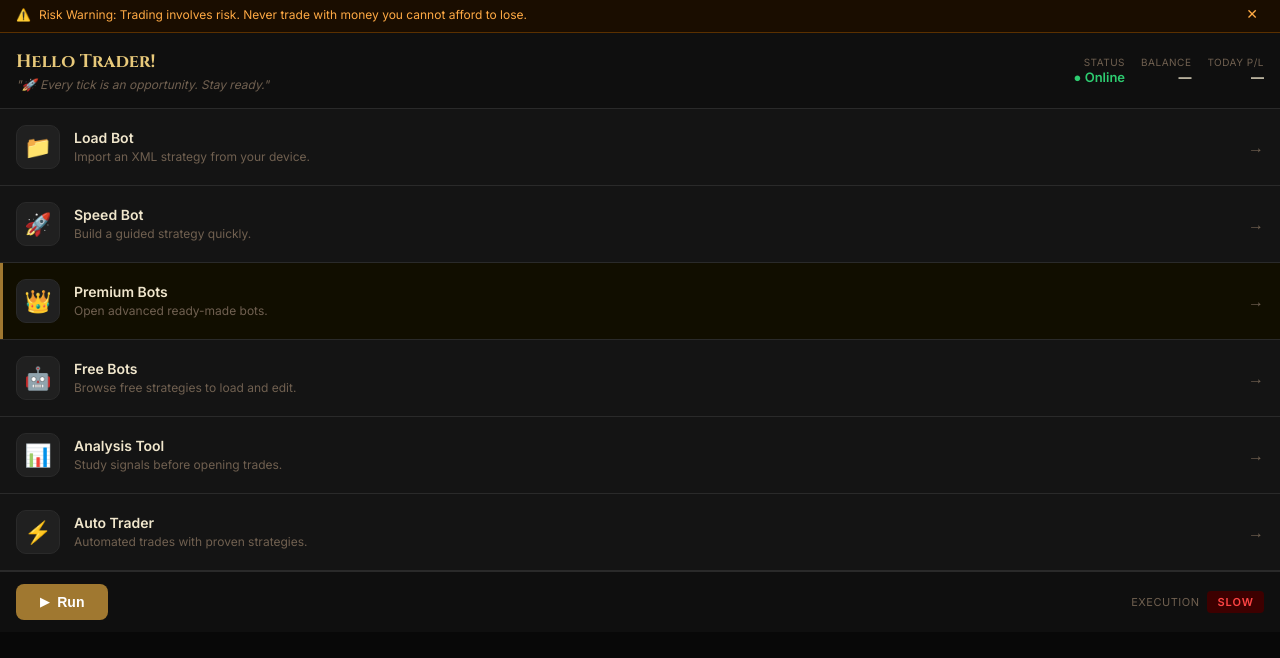
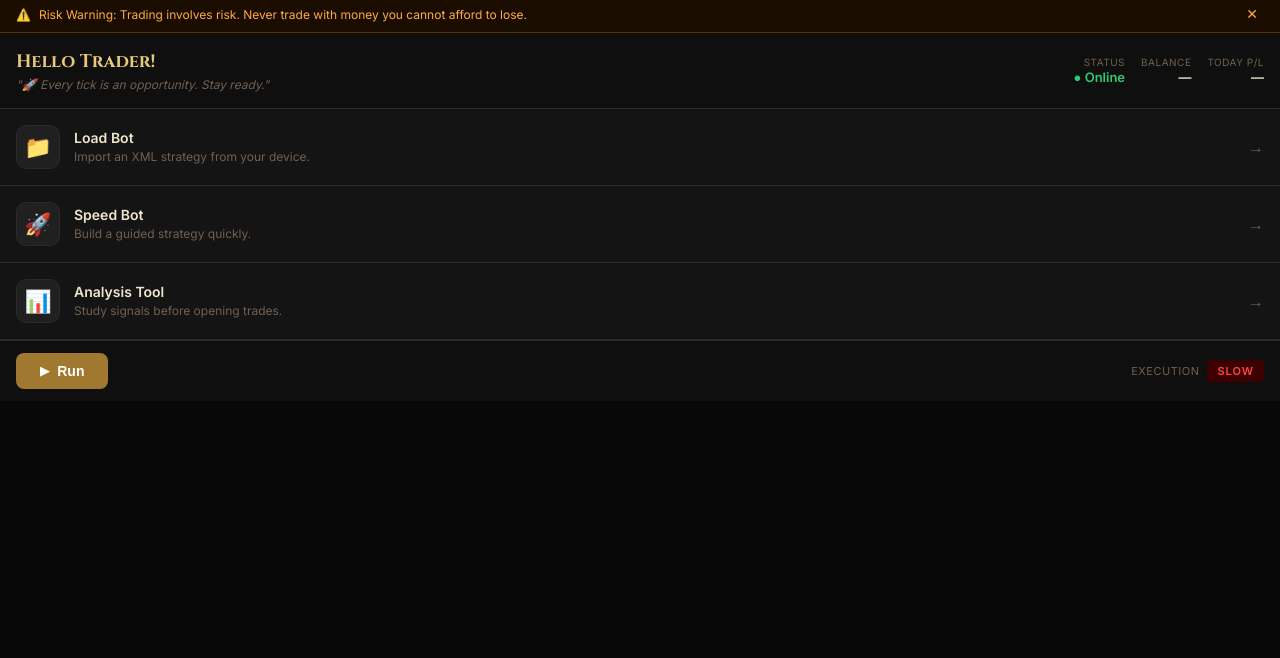
Before and after one commit to Grimmsite/novatrade, a plain HTML site: page index.html in a window 1280 px wide. Shown: the part 60-718 px from the top of the page. Drawn offline with Linux system fonts and the light colour scheme.

Commit message:
remove: Premium Bots, Free Bots, Auto Trader dashboard cards

```diff
--- a/index.html
+++ b/index.html
@@ -71,24 +71,9 @@
         <div class="dash-card-text"><h3>Speed Bot</h3><p>Build a guided strategy quickly.</p></div>
         <span class="dash-arrow">→</span>
       </div>
-      <div class="dash-card premium-card" onclick="navigate('free-bots')">
-        <div class="dash-card-icon">👑</div>
-        <div class="dash-card-text"><h3>Premium Bots</h3><p>Open advanced ready-made bots.</p></div>
-        <span class="dash-arrow">→</span>
-      </div>
-      <div class="dash-card" onclick="navigate('free-bots')">
-        <div class="dash-card-icon">🤖</div>
-        <div class="dash-card-text"><h3>Free Bots</h3><p>Browse free strategies to load and edit.</p></div>
-        <span class="dash-arrow">→</span>
-      </div>
       <div class="dash-card" onclick="navigate('analysis')">
         <div class="dash-card-icon">📊</div>
         <div class="dash-card-text"><h3>Analysis Tool</h3><p>Study signals before opening trades.</p></div>
-        <span class="dash-arrow">→</span>
-      </div>
-      <div class="dash-card" onclick="navigate('auto-trader')">
-        <div class="dash-card-icon">⚡</div>
-        <div class="dash-card-text"><h3>Auto Trader</h3><p>Automated trades with proven strategies.</p></div>
         <span class="dash-arrow">→</span>
       </div>
     </div>
```
